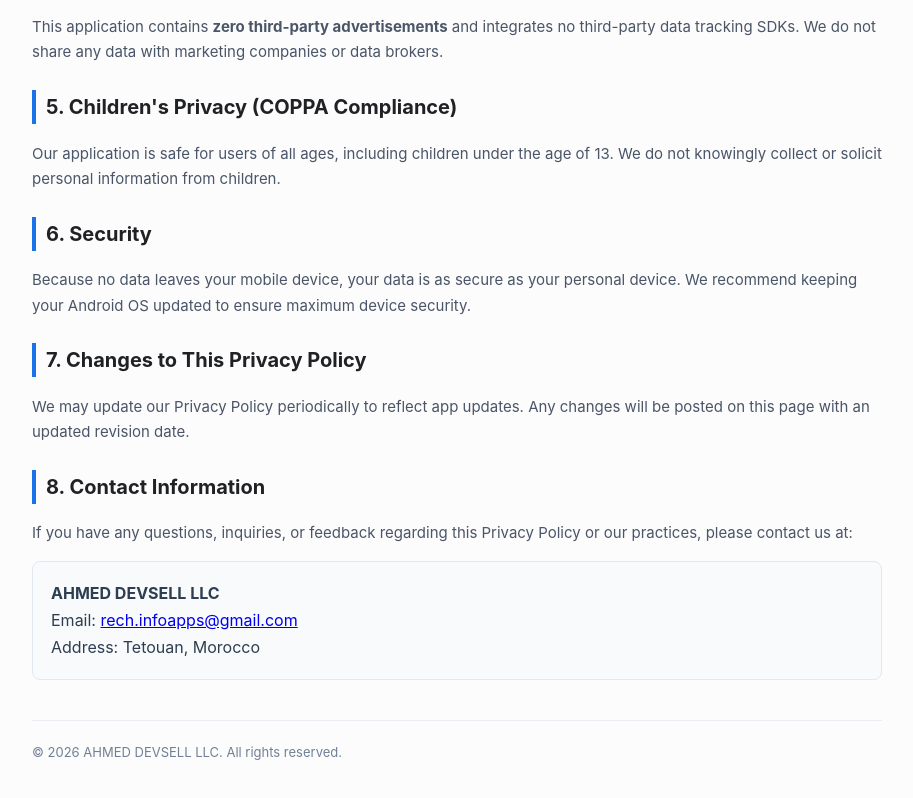
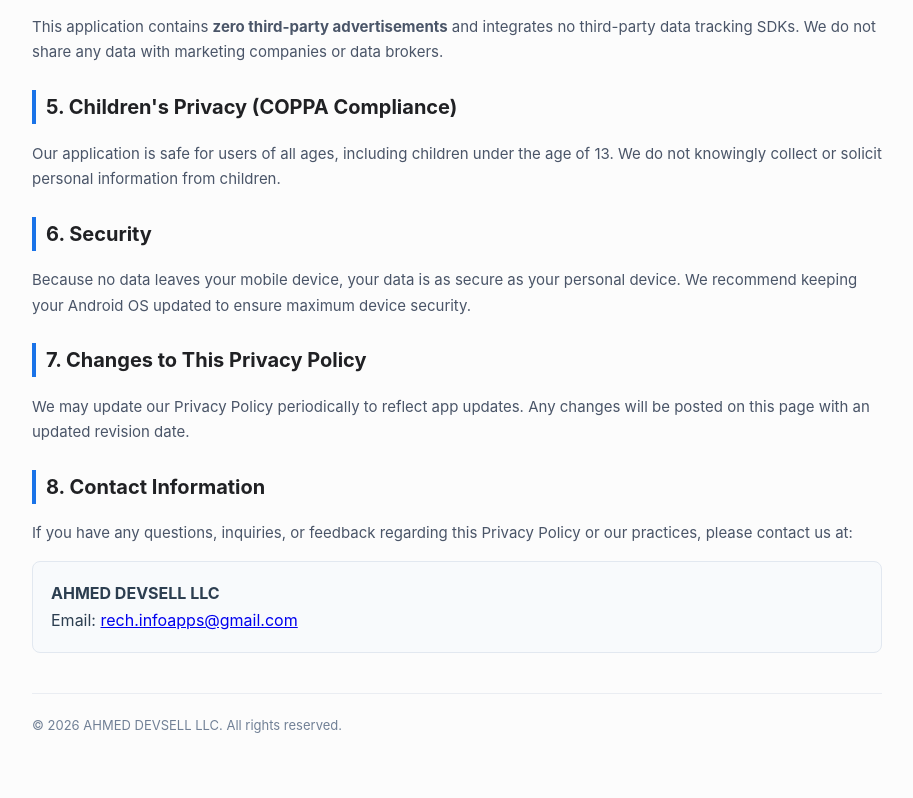
Before and after one commit to rechinfoapps-sudo/privacy, a plain HTML site: page index.html in a window 1280 px wide. Shown: the part 1073-1871 px from the top of the page, without its empty margins (183-1096 px from the left). After the commit the page ends 1849 px from the top, so only its background shows below. Drawn offline with Linux system fonts and the light colour scheme.

Commit message:
Update index.html

```diff
--- a/index.html
+++ b/index.html
@@ -4,7 +4,7 @@
     <meta charset="UTF-8">
     <meta name="viewport" content="width=device-width, initial-scale=1.0">
     <meta name="google-site-verification" content="Db82d_qeZEtZYexfvC18oPD-2G9Qcn_GSC0sr435cYU" />
-    <title>Privacy Policy - Stopwatch & Easy Lap Timer</title>
+    <title>Privacy Policy - Stopwatch &amp; Easy Lap Timer</title>
     <style>
         body {
             font-family: -apple-system, BlinkMacSystemFont, 'Segoe UI', Roboto, Helvetica, Arial, sans-serif;
@@ -77,8 +77,7 @@
     <p>If you have any questions, inquiries, or feedback regarding this Privacy Policy or our practices, please contact us at:</p>
     <div class="box">
         <strong>AHMED DEVSELL LLC</strong><br>
-        Email: <a href="mailto:rech.infoapps@gmail.com">rech.infoapps@gmail.com</a><br>
-        Address: Tetouan, Morocco
+        Email: <a href="mailto:rech.infoapps@gmail.com">rech.infoapps@gmail.com</a>
     </div>
 
     <div class="footer">
```
